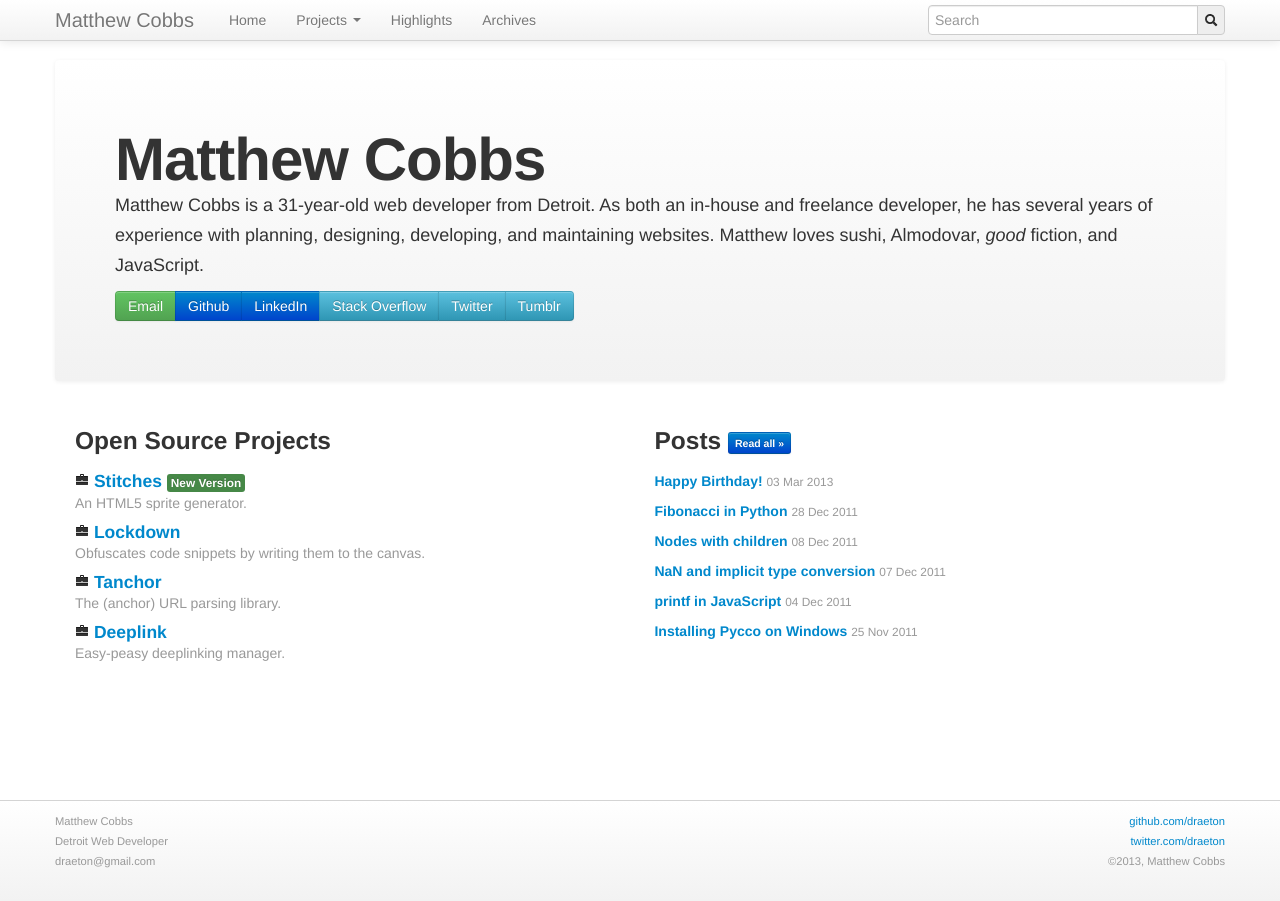
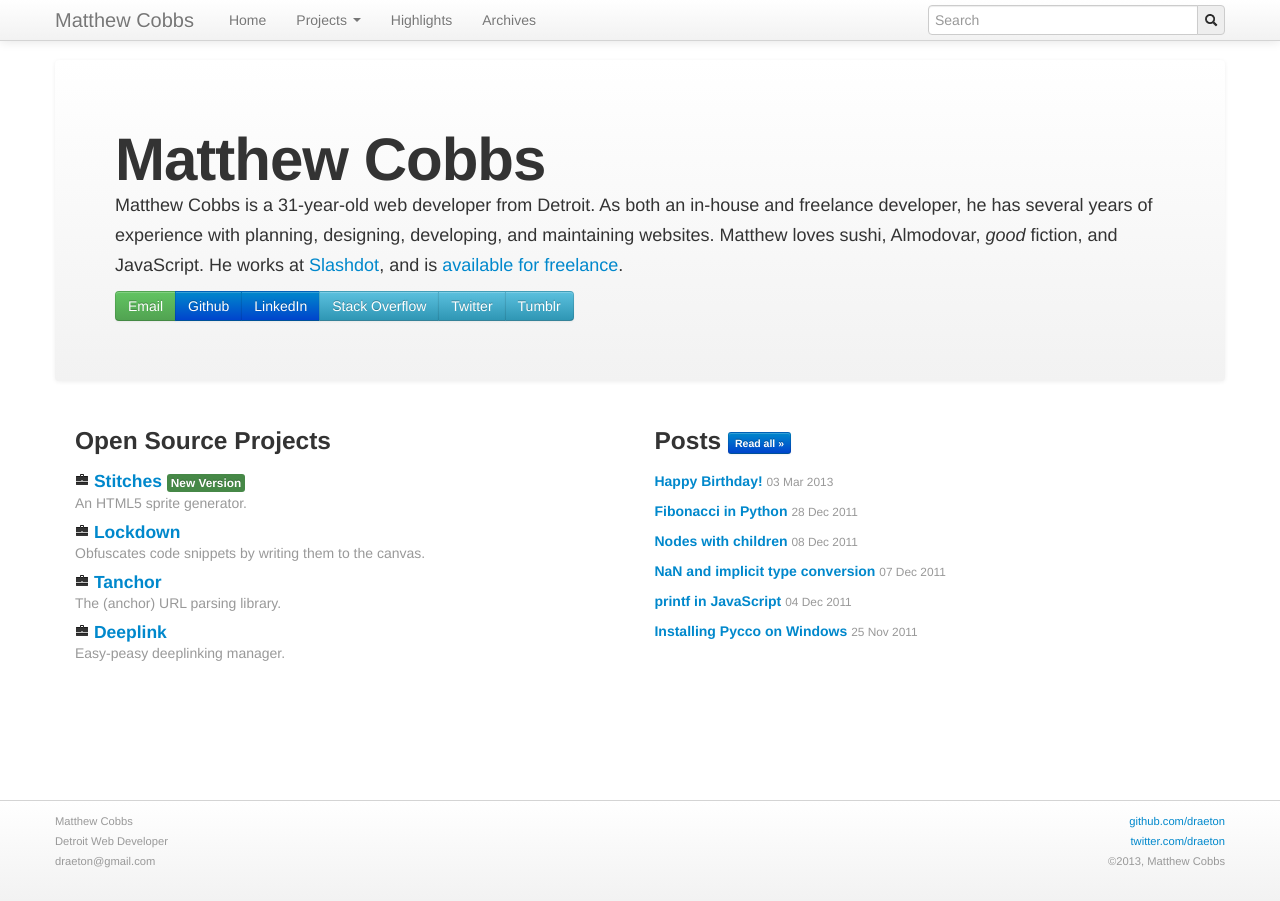
Before and after one commit to draeton/draeton.github.com, a Jekyll site: the page built from index.html, in a window 1280 px wide. Built offline with Jekyll 4.4.1, drawn with Linux system fonts in a browser that asks for light colours; nearby versions of some CDN libraries; Markdown is read by kramdown in place of the engine named in the settings; the list of posts is cut into pages by our own code.

Commit message:
adding a modal

```diff
--- a/index.html
+++ b/index.html
@@ -6,10 +6,7 @@
 <!-- start .hero-unit -->
 <div class="hero-unit">
     <h1>Matthew Cobbs</h1>
-    <p>Matthew Cobbs is a 31-year-old web developer from Detroit. As both an in-house and
-        freelance developer, he has several years of experience with planning, designing,
-        developing, and maintaining websites. Matthew loves sushi, Almodovar, <em data-toggle="tooltip" title="Cormac McCarthy, Stephen King, Jack Kerouac, Jon Krakauer, Jane Austen&hellip;">good</em> fiction,
-        and JavaScript.</p>
+    <p>Matthew Cobbs is a 31-year-old web developer from Detroit. As both an in-house and freelance developer, he has several years of experience with planning, designing, developing, and maintaining websites. Matthew loves sushi, Almodovar, <em data-toggle="tooltip" title="Cormac McCarthy, Stephen King, Jack Kerouac, Jon Krakauer, Jane Austen&hellip;">good</em> fiction, and JavaScript. He works at <a href="http://slashdot.org">Slashdot</a>, and is <a href="#freelance" data-toggle="modal">available for freelance</a>.</p>
 
     <div>
         <div class="btn-group btn-contacts-wired hidden-phone hidden-tablet">
@@ -71,3 +68,19 @@
     <div class="fb-comments" data-href="http://draeton.github.com/" data-num-posts="10" data-width="940"></div>
 </section>
 <!-- end section -->
+
+<!-- start modal -->
+<div id="freelance" class="modal hide fade" tabindex="-1" role="dialog" aria-labelledby="freelanceTitle" aria-hidden="true">
+    <div class="modal-header">
+        <button type="button" class="close" data-dismiss="modal" aria-hidden="true">×</button>
+        <h3 id="freelanceTitle">Modal header</h3>
+    </div>
+    <div class="modal-body">
+        <p>One fine body…</p>
+    </div>
+    <div class="modal-footer">
+        <button class="btn" data-dismiss="modal" aria-hidden="true">Close</button>
+        <button class="btn btn-primary">Send</button>
+    </div>
+</div>
+<!-- end modal -->
```
